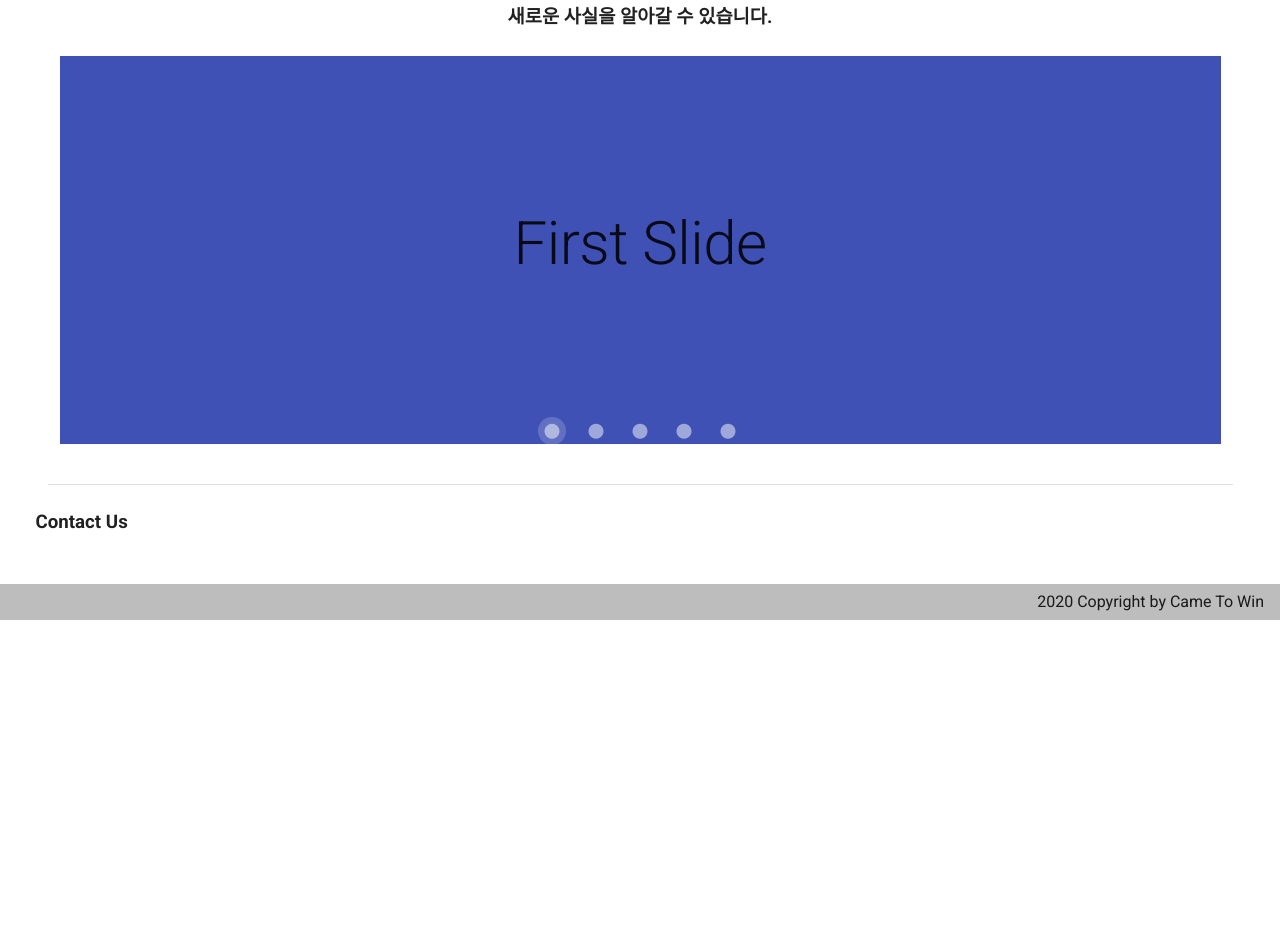
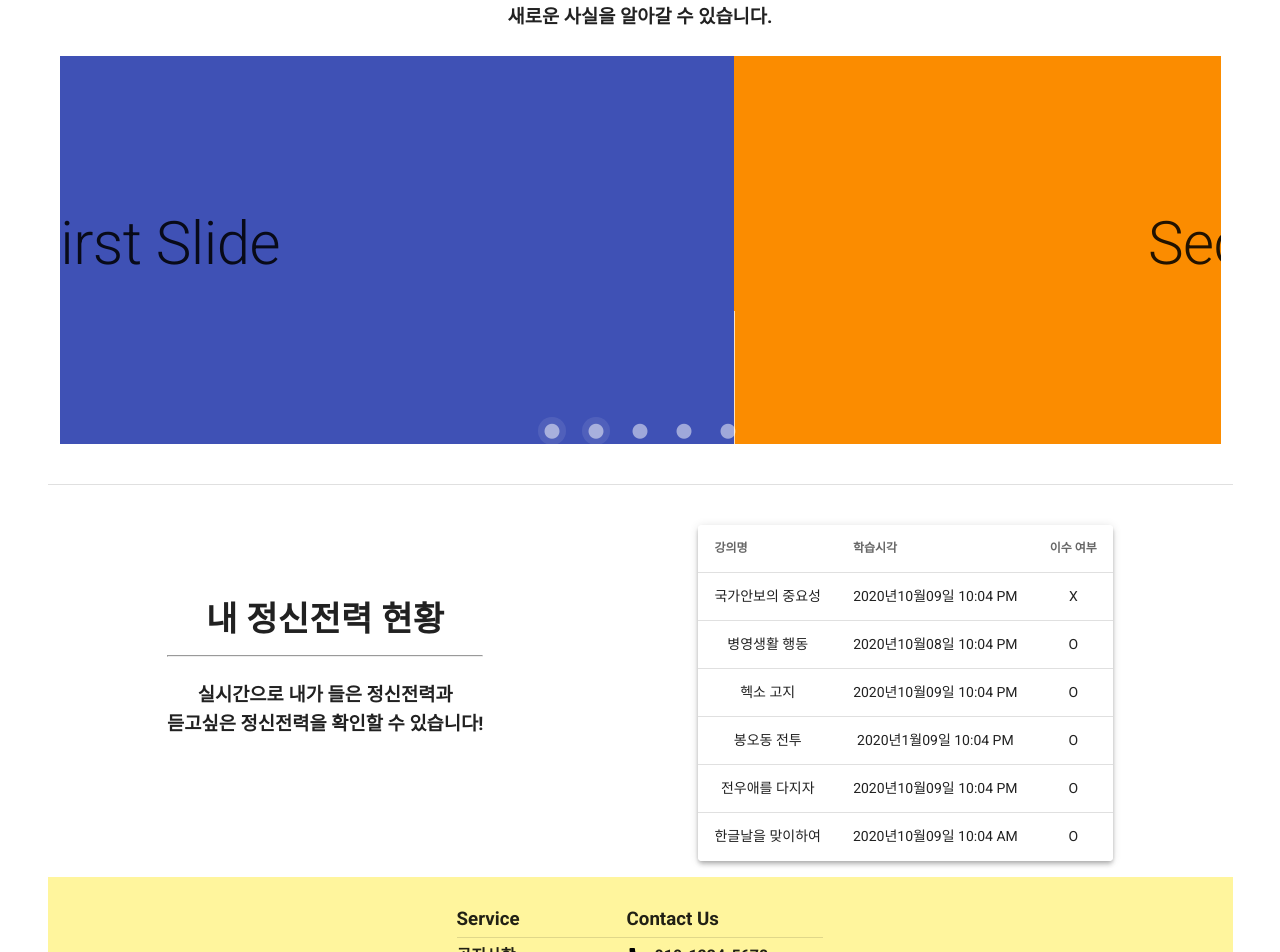
Before and after one commit to itsme-shawn/smart-mind, a Vue app: page / in a window 1280 px wide. Shown: the part 1848-2800 px from the top of the page. Before the commit the page ends 2468 px from the top, so only its background shows below. Built offline with nearby package versions, Linux system fonts and the light colour scheme; no server answers; a small style sheet from the web is missing; what vue-toast-notification would draw is missing.

Commit message:
mainpage 하단설명 추가 및 세번째 메뉴 추가 + 공지사항

```diff
--- a/public/css/hello.css
+++ b/public/css/hello.css
@@ -13,3 +13,9 @@
   width: 100% !important;
   vertical-align: middle;
 }
+
+.last {
+  line-height:2.3em;
+  float:left;
+  text-align : left;
+}
--- a/src/components/HelloWorld.vue
+++ b/src/components/HelloWorld.vue
@@ -54,22 +54,29 @@
         </v-row>
       </v-parallax>
 
-  <!--    <v-parallax
-        class="fullpage-container"
-        :height="height"
-        dark
-        :src="require('../assets/main5-2.jpg')"
-      >-->
       <v-row align="center" justify="center" height="700" class="px-9 py-15">
         <v-row align="center" justify="center" class="order-md-2 order-lg-2">
-            <v-flex class="text-center" xs12 sm12 md6 lg6>
+          <v-row align="center" justify="center" xs12 sm12 md6 lg6>
+            <div style="text-align: center; vertial-align: middle">
+              <div class="display-1 font-weight-bold mb-4">주간 정신전력</div>
+              <hr />
+              <br />
+              <h3 class="subheading">
+                이번주의 정신전력을 간단하게 확인하고 <br />평가할 수 있습니다!
+              </h3>
+              <br />
+            </div>
+          </v-row>
+          <!--<v-flex class="text-center" xs12 sm12 md6 lg6>
             <h1 class="display-1 font-weight-bold mb-4 custom1">
-                주간정신전력
+              주간 정신전력
             </h1>
+            <hr />
+            <br />
             <h3 class="subheading custom2">
               이번주의 정신전력을 간단하게 확인하고 <br />평가할 수 있습니다!
             </h3>
-              <!-- <div align="center">
+             <div align="center">
               <v-btn
                 class="font-weight-bold"
                 color="white"
@@ -81,8 +88,8 @@
                 >확인하기</v-btn
               >
 
-            </div> -->
-            </v-flex>
+            </div>
+          </v-flex>-->
         </v-row>
         <v-flex xs12 sm12 md6 lg6 class="order-md-1 order-lg-1">
           <v-hover>
@@ -117,7 +124,6 @@
             </template>
           </v-hover>
         </v-flex>
-
       </v-row>
       <!--   </v-parallax>-->
       <div>
@@ -129,55 +135,118 @@
           <hr />
           <br />
           <h3 class="subheading">
-                  잘못 알고 있던 대한민국의 역사를 바로잡고<br>새로운 사실을 알아갈 수 있습니다.
+            잘못 알고 있던 대한민국의 역사를 바로잡고<br />새로운 사실을 알아갈
+            수 있습니다.
           </h3>
-                <br/>
+          <br />
         </div>
+
         <v-carousel
           cycle
           height="400"
           hide-delimiter-background
           show-arrows-on-hover
         >
-    <v-carousel-item
-      v-for="(slide, i) in slides"
-      :key="i"
-    >
-      <v-sheet
-        :color="colors[i]"
-        height="100%"
-      >
-        <v-row
-          class="fill-height"
-          align="center"
-          justify="center"
-        >
-          <div class="display-3">
-            {{ slide }} Slide
+          <v-carousel-item v-for="(slide, i) in slides" :key="i">
+            <v-hover>
+              <template v-slot:default="{ hover }">
+                <v-sheet :color="colors[i]" height="100%">
+                  <v-row class="fill-height" align="center" justify="center">
+                    <div class="display-3">{{ slide }} Slide</div>
+                  </v-row>
+                  <v-overlay v-if="hover" absolute color="#dedede">
+                    <div style="color: black">
+                      <h1>제목</h1>
+                      <br />
+                      <h2 class="subheading">설명~~~~!!!!!!@~!~!~!~!@~</h2>
+                    </div>
+                    <v-btn>살펴보기</v-btn>
+                  </v-overlay>
+                </v-sheet>
+              </template>
+            </v-hover>
+          </v-carousel-item>
+        </v-carousel>
+      </v-row>
+    </v-layout>
+    <div>
+      <v-divider></v-divider>
+    </div>
+    <v-row align="center" justify="center" class="pa-6 py-10">
+      <v-row align="center" justify="center" xs12 sm12 md6 lg6>
+        <div style="text-align: center; vertial-align: middle">
+          <div class="display-1 font-weight-bold mb-4">내 정신전력 현황</div>
+          <hr />
+          <br />
+          <h3 class="subheading">
+            실시간으로 내가 들은 정신전력과 <br />듣고싶은 정신전력을 확인할 수
+            있습니다!
+          </h3>
+          <br />
         </div>
       </v-row>
-      </v-sheet>
-    </v-carousel-item>
-  </v-carousel>
+      <v-row align="center" justify="center" xs12 sm12 md6 lg6>
+        <v-card
+          class="mx-auto ma-0"
+          max-width="700"
+          elevation="4"
+          xs12
+          sm12
+          md6
+          lg6
+        >
+          <v-simple-table>
+            <template v-slot:default>
+              <thead>
+                <tr>
+                  <th class="text-left">강의명</th>
+                  <th class="text-left">학습시각</th>
+                  <th class="text-left">이수 여부</th>
+                </tr>
+              </thead>
+              <tbody>
+                <tr v-for="item in task" :key="item.name">
+                  <td>{{ item.name }}</td>
+                  <td>{{ item.time }}</td>
+                  <td>{{ item.complete }}</td>
+                </tr>
+              </tbody>
+            </template>
+          </v-simple-table>
+        </v-card>
+      </v-row>
+    </v-row>
+    <v-sheet min-height="200" color="yellow lighten-3">
+      <v-row class="fill-height pa-6 px-15" align="start" justify="center">
+        <div class="last" style="min-width: 170px">
+          <h3 class="subheading">Service</h3>
+          <v-divider></v-divider>
+          <h4 class="subheading">공지사항</h4>
+          <router-link
+            style="text-decoration: none; color: inherit"
+            to="/help/FAQ"
+          >
+            <h4 class="subheading">FAQ</h4>
+          </router-link>
+          <h4 class="subheading"><br /></h4>
+        </div>
+        <div class="last" style="min-width: 170px">
+          <h3 class="subheading">Contact Us</h3>
+          <v-divider></v-divider>
+          <h4 class="subheading">
+            <v-icon :style="{ color: fontcolor }">mdi-phone</v-icon>
+            010-1234-5678
+          </h4>
 
-        </v-row>
-
-
-    </v-layout>
-    <v-sheet
-        :color="gray"
-        height="100"
-      >
-      <v-divider></v-divider>
-        <v-row
-          class="fill-height"
-          align="center"
-          justify="home"
-        >
-        <h3 class="subheading">
-           Contact Us
-
-           </h3>
+          <h4 class="subheading">
+            <v-icon :style="{ color: fontcolor }">mdi-email</v-icon>
+            cametowin@gmail.com
+          </h4>
+          <h4 class="subheading">
+            <v-icon :style="{ color: fontcolor }">mdi-account-group</v-icon>
+            김현재 최현수 최이현
+          </h4>
+        </div>
       </v-row>
     </v-sheet>
   </v-container>
@@ -200,18 +269,44 @@ export default {
       },
       fontcolor: "black",
       colors: [
-          'indigo',
-          'warning',
-          'pink darken-2',
-          'red lighten-1',
-          'deep-purple accent-4',
+        "indigo",
+        "warning",
+        "pink darken-2",
+        "red lighten-1",
+        "deep-purple accent-4",
       ],
-        slides: [
-          'First',
-          'Second',
-          'Third',
-          'Fourth',
-          'Fifth',
+      slides: ["First", "Second", "Third", "Fourth", "Fifth"],
+      task: [
+        {
+          name: "국가안보의 중요성",
+          time: "2020년10월09일 10:04 PM",
+          complete: "X",
+        },
+        {
+          name: "병영생활 행동",
+          time: "2020년10월08일 10:04 PM",
+          complete: "O",
+        },
+        {
+          name: "헥소 고지",
+          time: "2020년10월09일 10:04 PM",
+          complete: "O",
+        },
+        {
+          name: "봉오동 전투",
+          time: "2020년1월09일 10:04 PM",
+          complete: "O",
+        },
+        {
+          name: "전우애를 다지자",
+          time: "2020년10월09일 10:04 PM",
+          complete: "O",
+        },
+        {
+          name: "한글날을 맞이하여",
+          time: "2020년10월09일 10:04 AM",
+          complete: "O",
+        },
       ],
     };
   },
--- a/src/router/renderer.vue
+++ b/src/router/renderer.vue
@@ -21,6 +21,7 @@
   <help-faq v-else-if="collection === 'help' && document === 'FAQ'"></help-faq>
   <help-guide v-else-if="collection === 'help' && document === 'guide'"></help-guide>
   <help-intentions v-else-if="collection === 'help' && document === 'intentions'"></help-intentions>
+  <help-notice v-else-if="collection === 'help' && document === 'notice'"></help-notice>
 
   <error-page v-else></error-page>
 </template>
@@ -42,7 +43,7 @@ import MypageBudae from '../views/mypage/budae/index.vue'
 import HelpFaq from '../views/help/FAQ/index.vue'
 import HelpGuide from '../views/help/guide/index.vue'
 import HelpIntentions from '../views/help/intentions/index.vue'
-
+import HelpNotice from '../views/help/notice/index.vue'
 // 라우팅 처리 되지 않은 주소는 에러 페이지 렌더링
 import ErrorPage from '../views/error_page'
 
@@ -58,6 +59,7 @@ export default {
 		HelpFaq,
 		HelpGuide,
 		HelpIntentions,
+		HelpNotice,
 		ErrorPage
 	},
 	computed: {
--- /dev/null
+++ b/src/views/help/notice/index.vue
@@ -0,0 +1,33 @@
+<template>
+  <v-sheet>
+    <v-subheader>
+      editor
+      <v-spacer/>
+      <v-btn @click="toggle=!toggle">toggle</v-btn>
+      <v-btn @click="read">read</v-btn>
+    </v-subheader>
+    <editor :options="options" :initialValue="text" ref="editor"></editor>
+    <viewer v-if="toggle" :initialValue="text"></viewer>
+  </v-sheet>
+</template>
+
+<script>
+export default {
+	data () {
+		return {
+			options: {
+				language: 'ko'
+			},
+			text: '# abcdefg',
+			toggle: false
+		}
+	},
+	methods: {
+		read () {
+			this.text = this.$refs.editor.invoke('getMarkdown')
+			alert(this.$refs.editor.invoke('getMarkdown'))
+		}
+	}
+}
+
+</script>
--- a/src/views/site/menu.vue
+++ b/src/views/site/menu.vue
@@ -107,6 +107,10 @@ export default {
 							to: '/help/guide'
 						},
 						{
+							title: '공지사항',
+							to: '/help/notice'
+						},
+						{
 							title: 'FAQ',
 							to: '/help/FAQ'
 						},
```
Also changed, not shown: 1 other file (tests, documents, lock files or other folders). Lines whose indentation alone changed are shown as unchanged.
